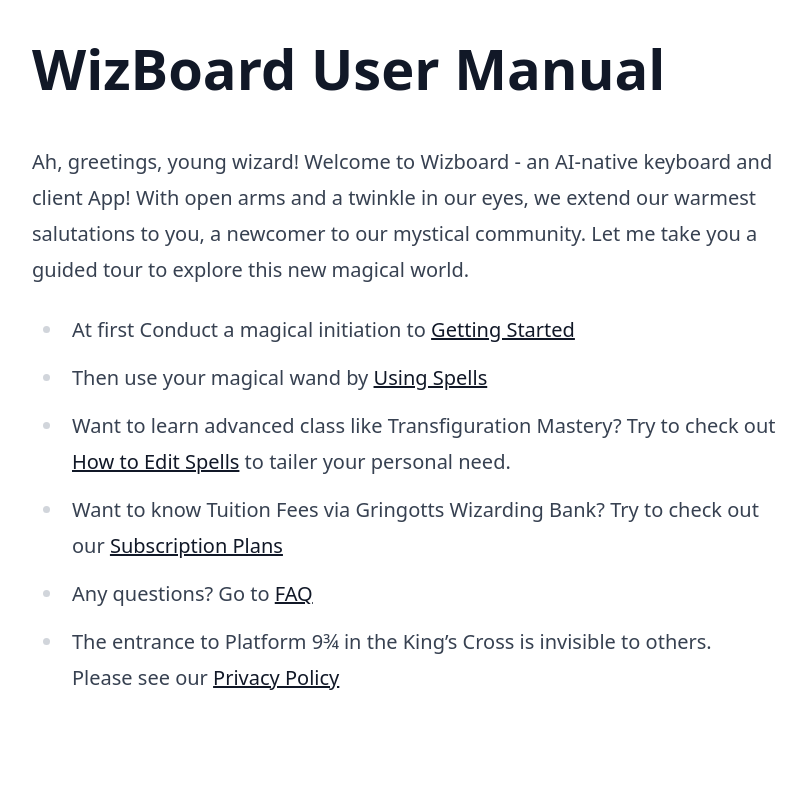
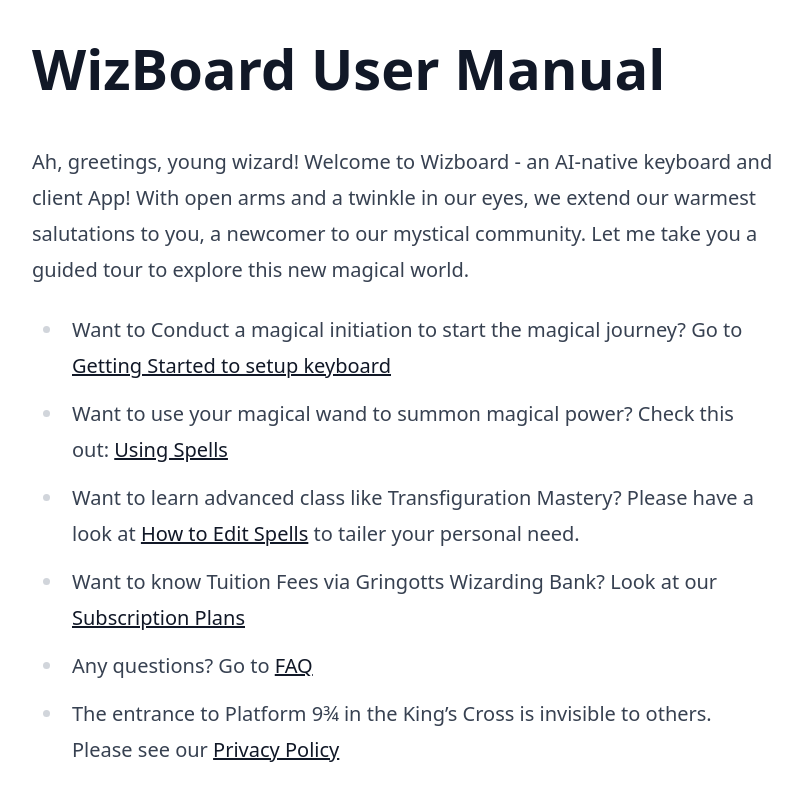
Before and after one commit to WizBoard/wizboard.github.io, a Jekyll site: the page built from docs/docs/en/help.md, in a window 1280 px wide. Shown: the top 801 px of the page, without its empty margins (72-878 px from the left). Built offline with Jekyll 4.4.1, drawn with Linux system fonts in a browser that asks for light colours; nearby versions of some CDN libraries.

Commit message:
Update help.md
Update our user guided main page

```diff
--- a/docs/docs/en/help.md
+++ b/docs/docs/en/help.md
@@ -6,9 +6,9 @@
 # WizBoard User Manual
 
 Ah, greetings, young wizard! Welcome to Wizboard - an AI-native keyboard and client App! With open arms and a twinkle in our eyes, we extend our warmest salutations to you, a newcomer to our mystical community. Let me take you a guided tour to explore this new magical world.
-* At first Conduct a magical initiation to [Getting Started](setup_keyboard)
-* Then use your magical wand by [Using Spells](use_spells)
-* Want to learn advanced class like Transfiguration Mastery? Try to check out [How to Edit Spells](edit_spells) to tailer your personal need.
-* Want to know Tuition Fees via Gringotts Wizarding Bank? Try to check out our [Subscription Plans](subscriptions)
+* Want to Conduct a magical initiation to start the magical journey? Go to [Getting Started to setup keyboard](setup_keyboard)
+* Want to use your magical wand to summon magical power? Check this out: [Using Spells](use_spells)
+* Want to learn advanced class like Transfiguration Mastery? Please have a look at [How to Edit Spells](edit_spells) to tailer your personal need.
+* Want to know Tuition Fees via Gringotts Wizarding Bank? Look at our [Subscription Plans](subscriptions)
 * Any questions?  Go to [FAQ](faq)
 * The entrance to Platform 9¾ in the King's Cross is invisible to others. Please see our [Privacy Policy](/privacy)
```
